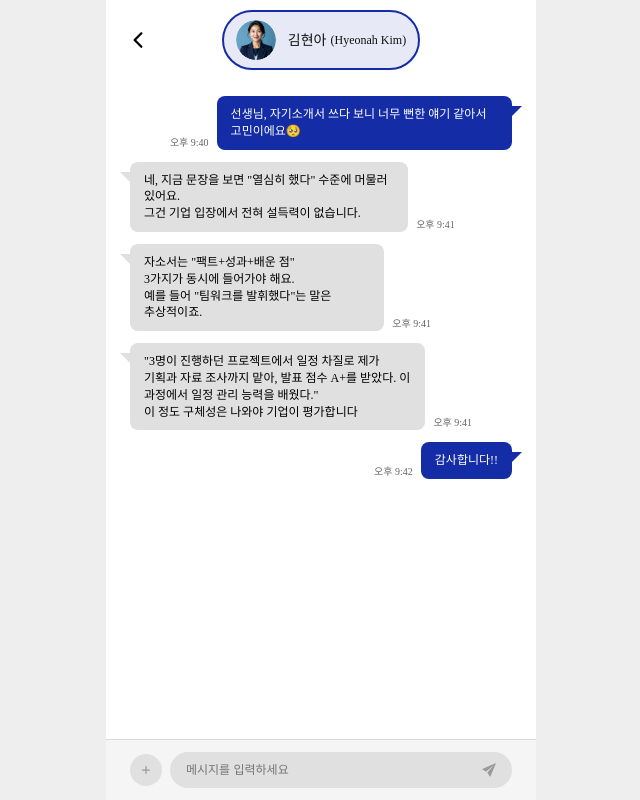
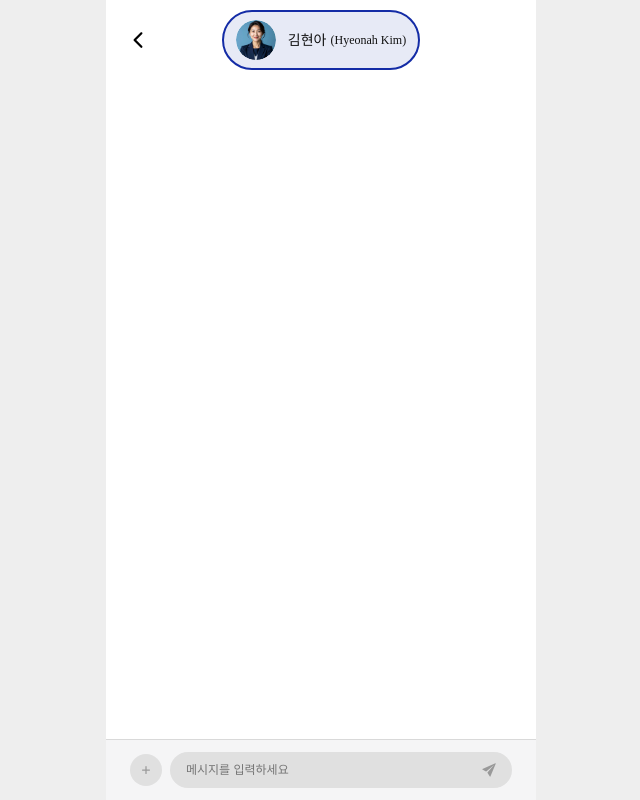
Before and after one commit to 9oormthon-univ/2025_SEASONTHON_TEAM_71_FE, a React (Vite) app: page /chat in a window 1280 px wide. Shown: the whole page, without its empty margins (319-959 px from the left). Built offline with nearby package versions, Linux system fonts and the light colour scheme.

Commit message:
chore: chat 수정

```diff
--- a/src/pages/AIConsultant/Chat.jsx
+++ b/src/pages/AIConsultant/Chat.jsx
@@ -11,6 +11,7 @@ const ChatWrapper = styled.div`
   display: flex;
   flex-direction: column;
   height: 100%;
+  width: 100%;
 `;
 
 const ChatHeader = styled.div`
@@ -188,26 +189,26 @@ const messagesData = [
   {
     id: 1,
     sender: "user",
-    text: "선생님, 자기소개서 쓰다 보니 너무 뻔한 얘기 같아서 고민이에요🥺",
-    time: "오후 9:40",
+    text: "선생님, 자기소개서 쓰다 보니 너무 뻔한 얘기 같아서 고민이에요.",
+    time: "오전 7:00",
   },
   {
     id: 2,
     sender: "owner",
     text: '네, 지금 문장을 보면 "열심히 했다" 수준에 머물러 있어요.\n그건 기업 입장에서 전혀 설득력이 없습니다.',
-    time: "오후 9:41",
+    time: "오전 7:00",
   },
   {
     id: 3,
     sender: "owner",
     text: '자소서는 "팩트+성과+배운 점"\n3가지가 동시에 들어가야 해요.\n예를 들어 "팀워크를 발휘했다"는 말은 추상적이죠.',
-    time: "오후 9:41",
+    time: "오전 7:01",
   },
   {
     id: 4,
     sender: "owner",
     text: '"3명이 진행하던 프로젝트에서 일정 차질로 제가 기획과 자료 조사까지 맡아, 발표 점수 A+를 받았다. 이 과정에서 일정 관리 능력을 배웠다."\n이 정도 구체성은 나와야 기업이 평가합니다',
-    time: "오후 9:41",
+    time: "오전 7:01",
   },
   { id: 5, sender: "user", text: "감사합니다!!", time: "오후 9:42" },
 ];
@@ -215,7 +216,7 @@ const messagesData = [
 export default function Chat() {
   const navigate = useNavigate();
   const { role } = useAuthStore();
-  const [messages, setMessages] = useState(messagesData);
+  const [messages, setMessages] = useState([]);
   const [input, setInput] = useState("");
   const [isComposing, setIsComposing] = useState(false);
   const chatBoxRef = useRef(null);
@@ -225,6 +226,26 @@ export default function Chat() {
       chatBoxRef.current.scrollTop = chatBoxRef.current.scrollHeight;
     }
   }, [messages]);
+
+  useEffect(() => {
+    const timer1 = setTimeout(() => {
+      setMessages(messagesData.slice(0, 2));
+    }, 10000);
+
+    const timer2 = setTimeout(() => {
+      setMessages(messagesData.slice(0, 3));
+    }, 15000);
+
+    const timer3 = setTimeout(() => {
+      setMessages(messagesData.slice(0, 4));
+    }, 20000);
+
+    return () => {
+      clearTimeout(timer1);
+      clearTimeout(timer2);
+      clearTimeout(timer3);
+    };
+  }, []);
 
   const handleSend = () => {
     if (!input.trim()) return;
```
